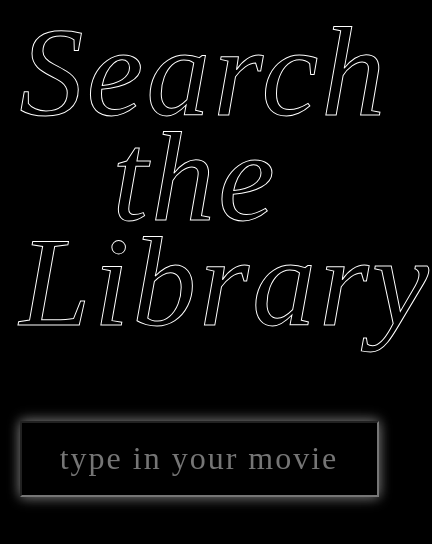
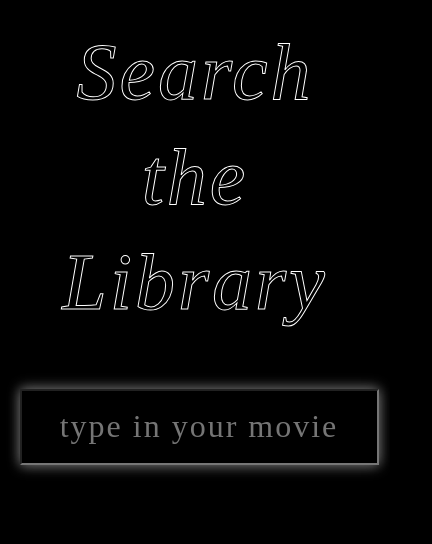
Before and after one commit to vidnas/react-movie-recs, a React (Create React App) app: page / in a window 390 px wide. Shown: the top 544 px of the page, 432 px wide, since content can reach past the window. Built offline with nearby package versions, Linux system fonts and the light colour scheme; no server answers.

Commit message:
Update App.css

```diff
--- a/src/App.css
+++ b/src/App.css
@@ -63,5 +63,6 @@
 
   .App h1{
     line-height: 105px;
+    font-size:5em;
   }
 }
```
